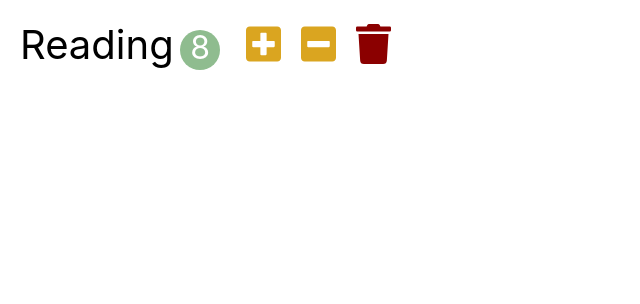
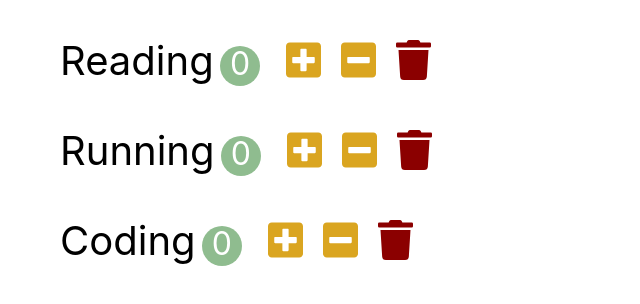
Before and after one commit to soomin9106/React, a React (Create React App) app in the folder Habit-Tracker/habit-tracker/: page / in a window 1280 px wide. Shown: the top 304 px of the page, without its empty margins (0-640 px from the left). Built offline with nearby package versions, Linux system fonts and the light colour scheme.

Commit message:
React : habits part

```diff
--- a/Habit-Tracker/habit-tracker/src/app.jsx
+++ b/Habit-Tracker/habit-tracker/src/app.jsx
@@ -1,8 +1,9 @@
 import './app.css';
 import Habit from './components/habit';
+import Habits from './components/habits';
 
 function App() {
-  return <Habit></Habit>;
+  return <Habits></Habits>;
 }
 
 export default App;
--- a/Habit-Tracker/habit-tracker/src/components/habit.jsx
+++ b/Habit-Tracker/habit-tracker/src/components/habit.jsx
@@ -1,15 +1,27 @@
 import React, { Component } from 'react';
 
 class Habit extends Component {
+    state = {
+        count:0,
+    };
+    handleIncrement = () =>{
+        //state object 안에 있는 count를 증가한 뒤 state update
+        this.setState({count:this.state.count+1});
+    };
+    handleDecrement = () =>{
+        const counts = this.state.count-1
+        this.setState({count : counts <0 ? 0 : counts});
+    };
     render() {
+        const {name,count} = this.props.habit;
         return (
             <li className="habit">
-                <span className="habit-name">Reading</span>
-                <span className="habit-count">8</span>
-                <button className="habit-button habit-increase">
+                <span className="habit-name">{name}</span>
+                <span className="habit-count">{count}</span>
+                <button className="habit-button habit-increase" onClick={this.handleIncrement}>
                     <i className="fas fa-plus-square"></i>
                 </button>
-                <button className="habit-button habit-decrease">
+                <button className="habit-button habit-decrease" onClick={this.handleDecrement}>
                     <i className="fas fa-minus-square"></i>
                 </button>
                 <button className="habit-button habit-delete">
--- /dev/null
+++ b/Habit-Tracker/habit-tracker/src/components/habits.jsx
@@ -0,0 +1,25 @@
+import React, { Component } from 'react';
+import Habit from './habit';
+
+class Habits extends Component {
+    state = {
+        habits:[
+            {id : 1 ,name : 'Reading',count:0},
+            {id : 2 ,name : 'Running',count:0},
+            {id : 3 ,name : 'Coding',count:0},
+        ],
+    }
+    render() {
+        return (
+           <ul>
+               {
+                   this.state.habits.map(habit =>
+                       <Habit key={habit.id} habit={habit} />
+                   )
+               }
+           </ul>
+        );
+    }
+}
+
+export default Habits;
```
